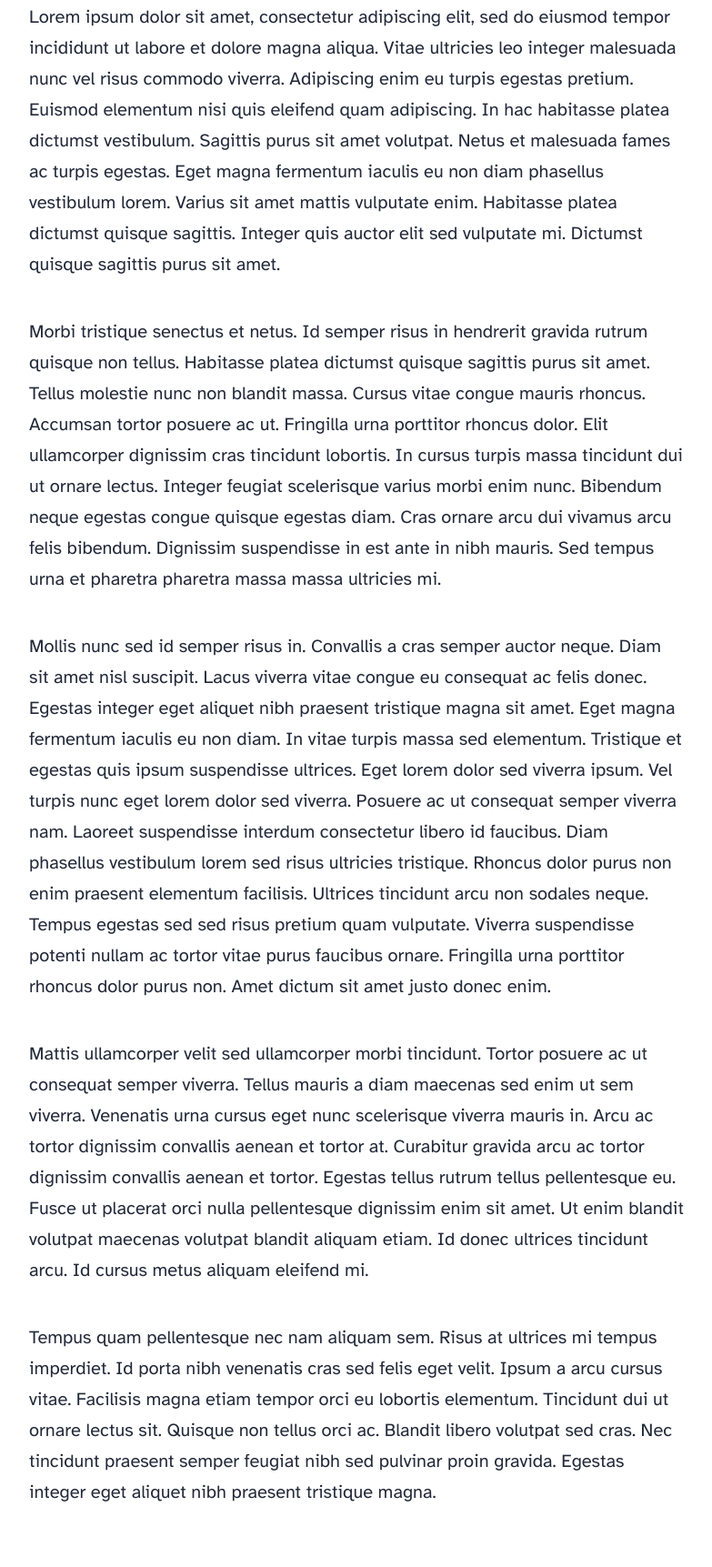
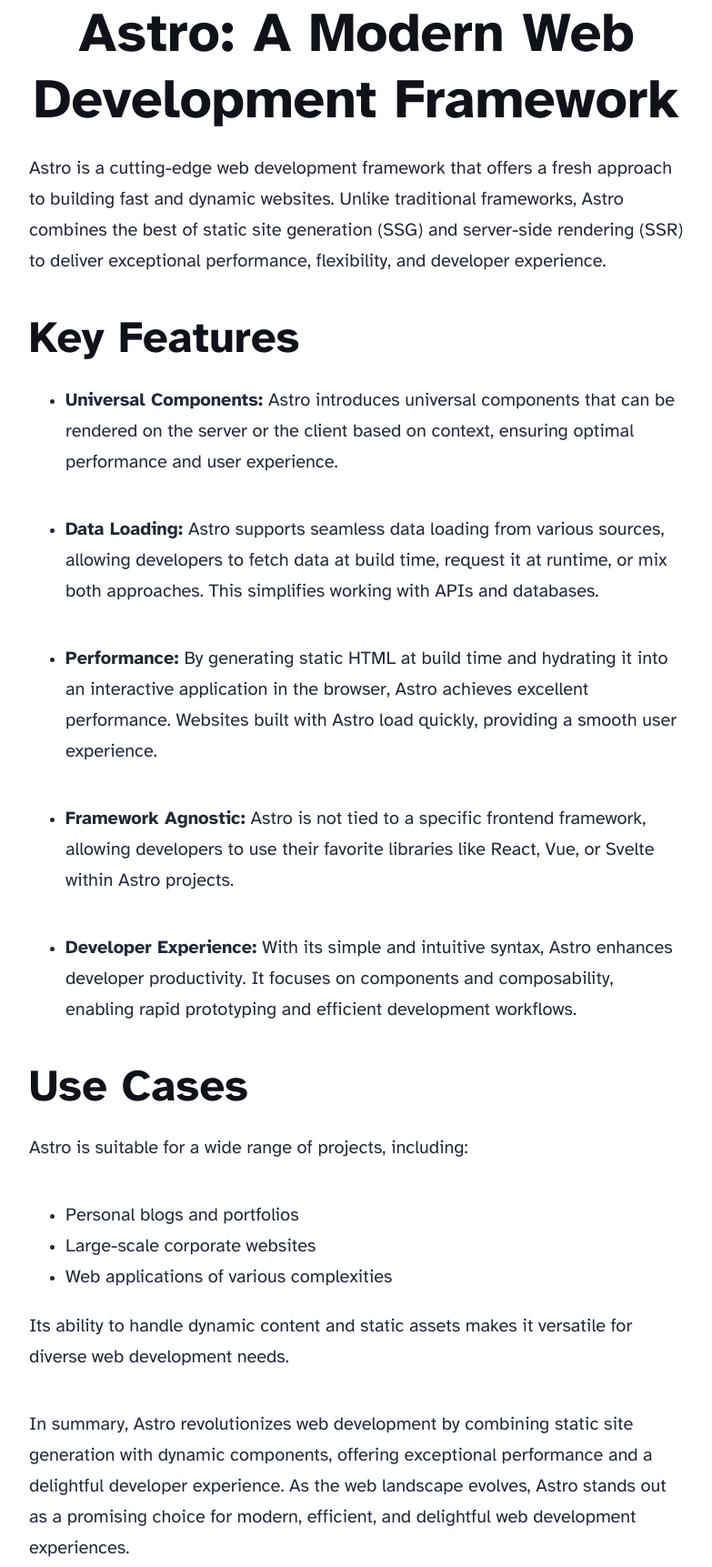
Before and after one commit to Xeven777/astroblog, an Astro site: page /blog/first-post in a window 1280 px wide. Shown: the part 852-2575 px from the top of the page at 91% size, without its empty margins (248-1031 px from the left). Built offline with nearby package versions, Linux system fonts and the light colour scheme; Astro itself is replaced by a stand-in of ours.

Commit message:
Refactor code for improved readability and maintainability.

```diff
--- a/src/content/blog/first-post.md
+++ b/src/content/blog/first-post.md
@@ -1,16 +1,34 @@
 ---
-title: 'First post'
-description: 'Lorem ipsum dolor sit amet'
-pubDate: 'Jul 08 2022'
-heroImage: '/assets/blog-placeholder-1.jpg'
+title: "First post"
+description: "Lorem ipsum dolor sit amet"
+pubDate: "Jul 08 2022"
+heroImage: "/assets/blog-placeholder-1.jpg"
 ---
 
-Lorem ipsum dolor sit amet, consectetur adipiscing elit, sed do eiusmod tempor incididunt ut labore et dolore magna aliqua. Vitae ultricies leo integer malesuada nunc vel risus commodo viverra. Adipiscing enim eu turpis egestas pretium. Euismod elementum nisi quis eleifend quam adipiscing. In hac habitasse platea dictumst vestibulum. Sagittis purus sit amet volutpat. Netus et malesuada fames ac turpis egestas. Eget magna fermentum iaculis eu non diam phasellus vestibulum lorem. Varius sit amet mattis vulputate enim. Habitasse platea dictumst quisque sagittis. Integer quis auctor elit sed vulputate mi. Dictumst quisque sagittis purus sit amet.
+# Astro: A Modern Web Development Framework
 
-Morbi tristique senectus et netus. Id semper risus in hendrerit gravida rutrum quisque non tellus. Habitasse platea dictumst quisque sagittis purus sit amet. Tellus molestie nunc non blandit massa. Cursus vitae congue mauris rhoncus. Accumsan tortor posuere ac ut. Fringilla urna porttitor rhoncus dolor. Elit ullamcorper dignissim cras tincidunt lobortis. In cursus turpis massa tincidunt dui ut ornare lectus. Integer feugiat scelerisque varius morbi enim nunc. Bibendum neque egestas congue quisque egestas diam. Cras ornare arcu dui vivamus arcu felis bibendum. Dignissim suspendisse in est ante in nibh mauris. Sed tempus urna et pharetra pharetra massa massa ultricies mi.
+Astro is a cutting-edge web development framework that offers a fresh approach to building fast and dynamic websites. Unlike traditional frameworks, Astro combines the best of static site generation (SSG) and server-side rendering (SSR) to deliver exceptional performance, flexibility, and developer experience.
 
-Mollis nunc sed id semper risus in. Convallis a cras semper auctor neque. Diam sit amet nisl suscipit. Lacus viverra vitae congue eu consequat ac felis donec. Egestas integer eget aliquet nibh praesent tristique magna sit amet. Eget magna fermentum iaculis eu non diam. In vitae turpis massa sed elementum. Tristique et egestas quis ipsum suspendisse ultrices. Eget lorem dolor sed viverra ipsum. Vel turpis nunc eget lorem dolor sed viverra. Posuere ac ut consequat semper viverra nam. Laoreet suspendisse interdum consectetur libero id faucibus. Diam phasellus vestibulum lorem sed risus ultricies tristique. Rhoncus dolor purus non enim praesent elementum facilisis. Ultrices tincidunt arcu non sodales neque. Tempus egestas sed sed risus pretium quam vulputate. Viverra suspendisse potenti nullam ac tortor vitae purus faucibus ornare. Fringilla urna porttitor rhoncus dolor purus non. Amet dictum sit amet justo donec enim.
+## Key Features
 
-Mattis ullamcorper velit sed ullamcorper morbi tincidunt. Tortor posuere ac ut consequat semper viverra. Tellus mauris a diam maecenas sed enim ut sem viverra. Venenatis urna cursus eget nunc scelerisque viverra mauris in. Arcu ac tortor dignissim convallis aenean et tortor at. Curabitur gravida arcu ac tortor dignissim convallis aenean et tortor. Egestas tellus rutrum tellus pellentesque eu. Fusce ut placerat orci nulla pellentesque dignissim enim sit amet. Ut enim blandit volutpat maecenas volutpat blandit aliquam etiam. Id donec ultrices tincidunt arcu. Id cursus metus aliquam eleifend mi.
+- **Universal Components:** Astro introduces universal components that can be rendered on the server or the client based on context, ensuring optimal performance and user experience.
 
-Tempus quam pellentesque nec nam aliquam sem. Risus at ultrices mi tempus imperdiet. Id porta nibh venenatis cras sed felis eget velit. Ipsum a arcu cursus vitae. Facilisis magna etiam tempor orci eu lobortis elementum. Tincidunt dui ut ornare lectus sit. Quisque non tellus orci ac. Blandit libero volutpat sed cras. Nec tincidunt praesent semper feugiat nibh sed pulvinar proin gravida. Egestas integer eget aliquet nibh praesent tristique magna.
+- **Data Loading:** Astro supports seamless data loading from various sources, allowing developers to fetch data at build time, request it at runtime, or mix both approaches. This simplifies working with APIs and databases.
+
+- **Performance:** By generating static HTML at build time and hydrating it into an interactive application in the browser, Astro achieves excellent performance. Websites built with Astro load quickly, providing a smooth user experience.
+
+- **Framework Agnostic:** Astro is not tied to a specific frontend framework, allowing developers to use their favorite libraries like React, Vue, or Svelte within Astro projects.
+
+- **Developer Experience:** With its simple and intuitive syntax, Astro enhances developer productivity. It focuses on components and composability, enabling rapid prototyping and efficient development workflows.
+
+## Use Cases
+
+Astro is suitable for a wide range of projects, including:
+
+- Personal blogs and portfolios
+- Large-scale corporate websites
+- Web applications of various complexities
+
+Its ability to handle dynamic content and static assets makes it versatile for diverse web development needs.
+
+In summary, Astro revolutionizes web development by combining static site generation with dynamic components, offering exceptional performance and a delightful developer experience. As the web landscape evolves, Astro stands out as a promising choice for modern, efficient, and delightful web development experiences.
--- a/src/pages/index.astro
+++ b/src/pages/index.astro
@@ -27,9 +27,7 @@
           href="https://bento.me/anish7">Xeven</a
         > with help of an <a href="https://astro.build/">Astro</a> template.
       </p>
-      <p>
-        You can find cool blogs here :)
-      </p>
+      <p>You can find cool blogs here :)</p>
     </main>
     <Footer />
     <script>
```
